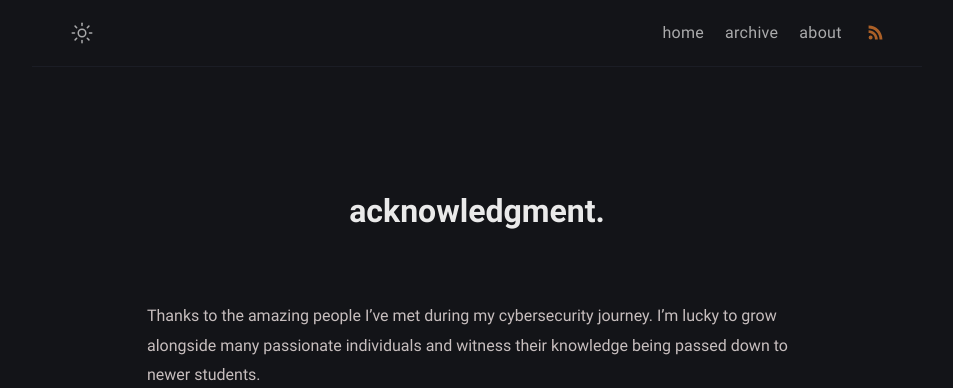
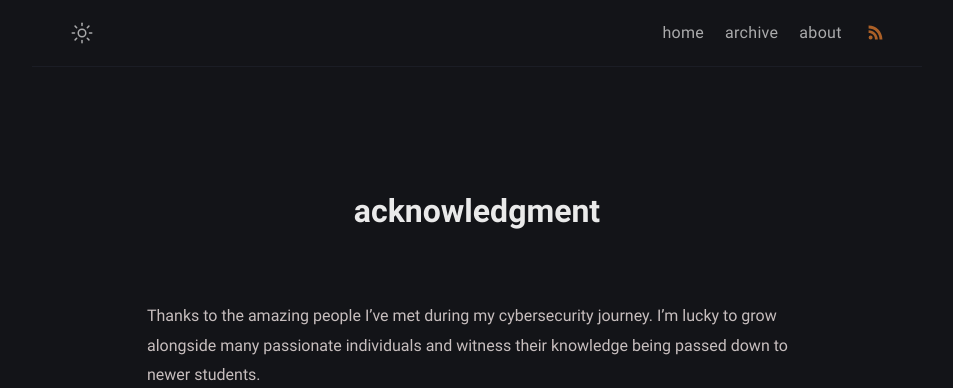
Before and after one commit to fyrworx4/old-fyrworx4.github.io, a Jekyll site: the page built from thanks.md, in a window 1280 px wide. Shown: the top 388 px of the page, without its empty margins (163-1116 px from the left). Built offline with Jekyll 4.4.1, drawn with Linux system fonts in a browser that asks for light colours.

Commit message:
edited a few things

```diff
--- a/_layouts/page.html
+++ b/_layouts/page.html
@@ -31,7 +31,7 @@ layout: compress
   {% include navbar.html %}
   <div class="wrapper">
     <header class="header">
-      <h1 class="header-title center" itemprop="headline">{{ page.title | escape }}.</h1>
+      <h1 class="header-title center" itemprop="headline">{{ page.title | escape }}</h1>
     </header>
     <main class="page-content" aria-label="Content">
       {% include anchor_headings.html html=content anchorClass="anchor-head" beforeHeading=true h_min=4 h_max=4 %}
```
Also changed, not shown: about.md (+1 -1 lines).
